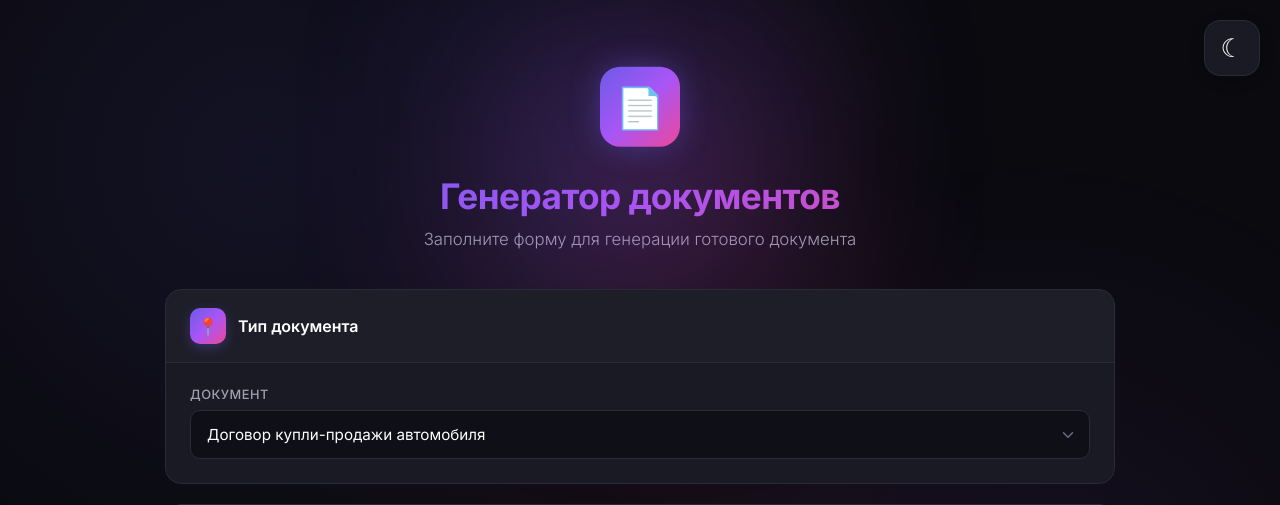
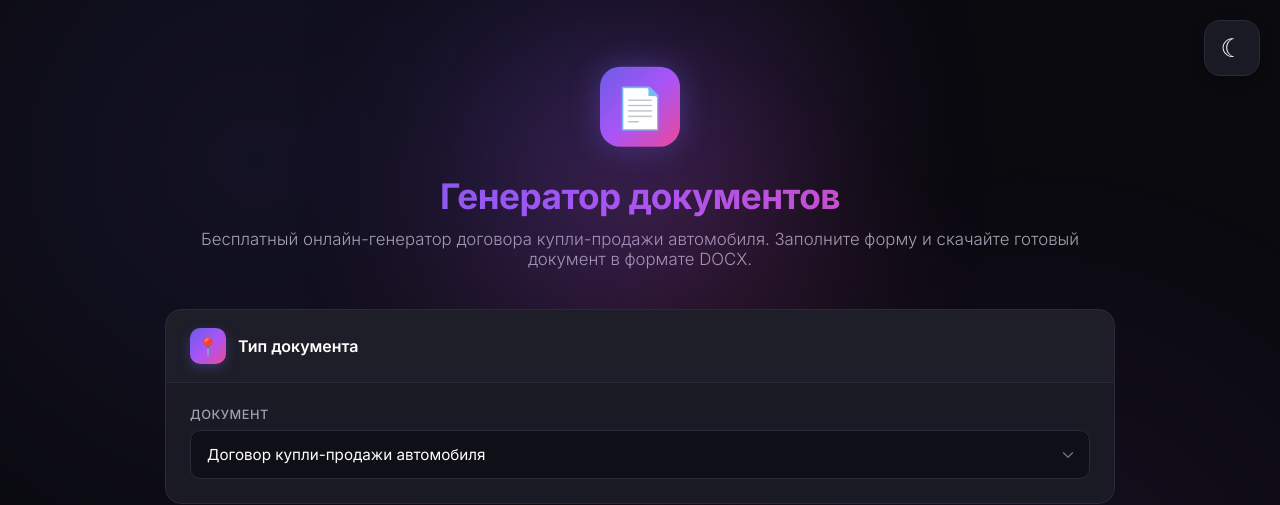
Before and after one commit to levenkoevgeny/AutoBlank, a Django app: page / in a window 1280 px wide. Shown: the top 505 px of the page. Run offline with Django 5.2, Linux system fonts and the light colour scheme.

Commit message:
fix sitemap

```diff
--- a/documents_generator/templates/documents_generator/index.html
+++ b/documents_generator/templates/documents_generator/index.html
@@ -54,8 +54,14 @@
     <header>
         <div class="logo">&#128196;</div>
         <h1>Генератор документов</h1>
-        <p>Заполните форму для генерации готового документа</p>
+        <p>Бесплатный онлайн-генератор договора купли-продажи автомобиля. Заполните форму и скачайте готовый документ в формате DOCX.</p>
     </header>
+
+    <noscript>
+        <div class="notice">
+            Для работы генератора документов необходимо включить JavaScript в браузере.
+        </div>
+    </noscript>
 
     <form action="{% url 'gai:generate_document' %}" method="POST" id="contractForm">
         {% csrf_token %}
@@ -280,4 +286,8 @@
             </button>
         </div>
     </form>
+
+    <footer>
+        <p>AutoBlank — бесплатный онлайн-сервис для генерации договоров купли-продажи автомобилей. Быстрое заполнение и скачивание документов.</p>
+    </footer>
 {% endblock %}
```
